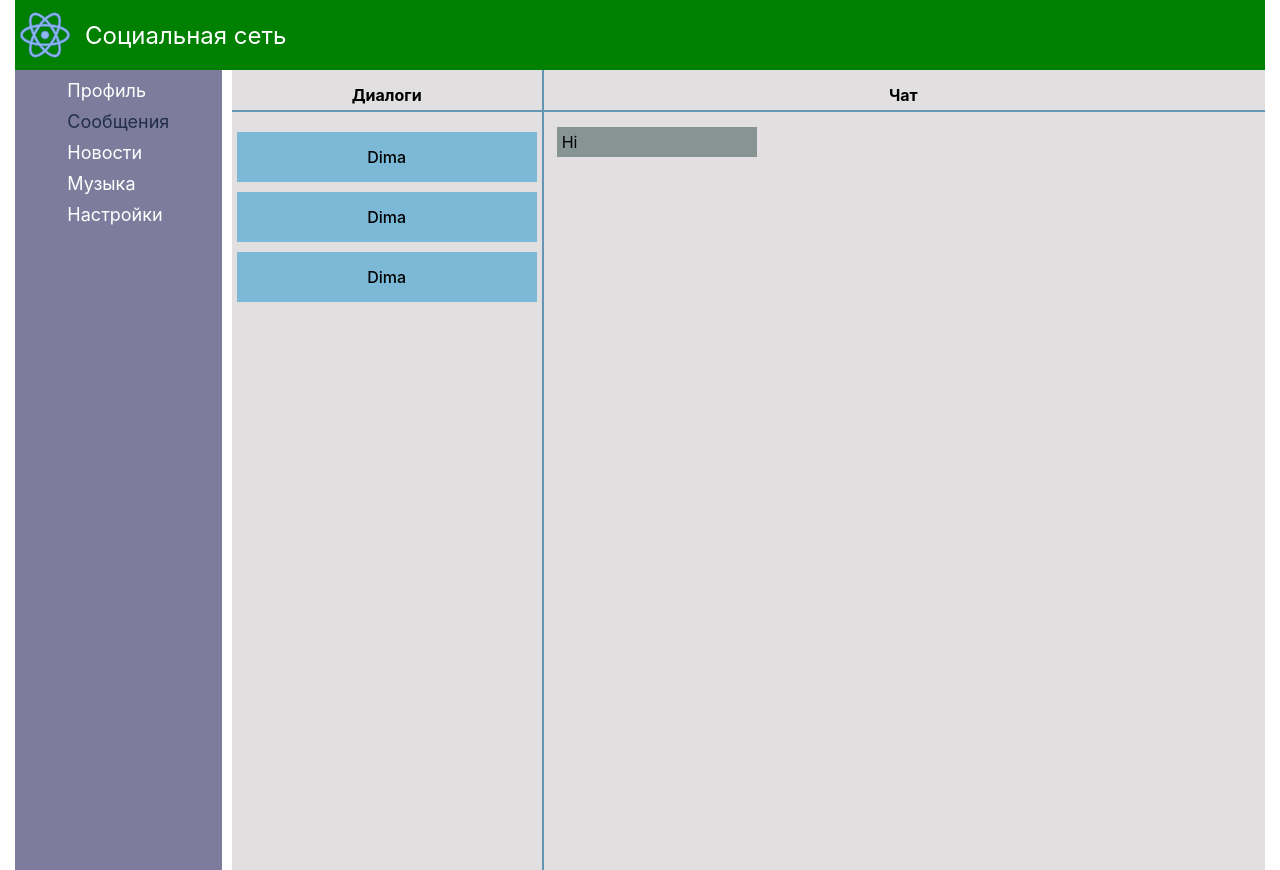
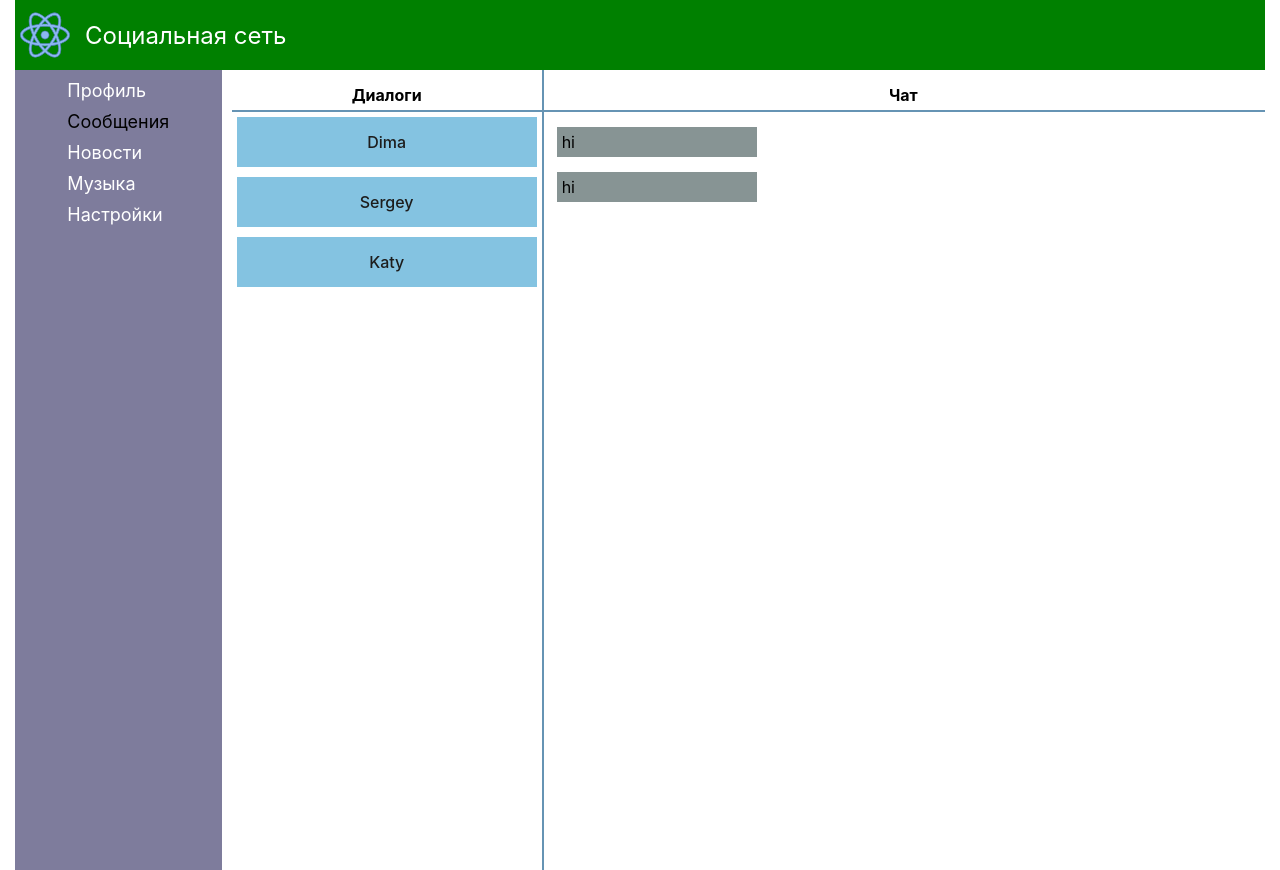
Before and after one commit to MDI74/React-project, a React (Create React App) app: page /dialogs in a window 1280 px wide. Built offline with nearby package versions, Linux system fonts and the light colour scheme.

Commit message:
add navlink for dialogs and split dialogs into components
add navlink for dialogs and split dialogs into components

```diff
--- a/src/App.js
+++ b/src/App.js
@@ -17,7 +17,7 @@ const App = (props) => {
         <Navigation />
         <main className="main">
           <Routes>
-            <Route path="dialogs" element ={<Dialogs />}/>
+            <Route path="dialogs/*" element ={<Dialogs />}/>
             <Route path="profile" element ={<Profile />}/>
             <Route path="news" element ={<News />}/>
             <Route path="music" element ={<Music />}/>
--- a/src/App.scss
+++ b/src/App.scss
@@ -1,3 +1,5 @@
+@import "base/variables";
+
 .wrapper{
   margin: 0 auto;
   max-width: 1455px;
@@ -14,5 +16,5 @@
 
 .main {
     grid-area: main;
-    background-color: rgb(225, 223, 223);
+    background-color: $first-color;
 }
--- a/src/components/Dialogs/Dialogs.jsx
+++ b/src/components/Dialogs/Dialogs.jsx
@@ -1,6 +1,26 @@
 import React from 'react';
 import './Dialogs.scss'
+import {NavLink} from "react-router-dom";
 
+const DialogItem = (props) => {
+    let path ="/dialogs/" + props.id
+    return (
+        <div className="item-dialog__content">
+            <NavLink to={path} className="item-dialog__body">
+                <p className="item-dialog__name">{props.name}</p>
+            </NavLink>
+        </div>
+    )
+}
+const Message = (props) =>{
+    return (
+        <div className="message-item__content">
+            <div className="message-item__body">
+                <p>{props.message}</p>
+            </div>
+        </div>
+    )
+}
 const Dialogs = (props) => {
     return (
         <section className="dialogs">
@@ -8,25 +28,14 @@ const Dialogs = (props) => {
                 <div className="dialogs__content">
                     <div className="dialogs__items item-dialog">
                         <h4 className="item-dialog__title title-dialog">Диалоги</h4>
-                        <div className="item-dialog__content">
-                            <div className="item-dialog__body">
-                                <p className="item-dialog__name">Dima</p>
-                            </div>
-                            <div className="item-dialog__body">
-                                <p className="item-dialog__name">Dima</p>
-                            </div>
-                            <div className="item-dialog__body">
-                                <p className="item-dialog__name">Dima</p>
-                            </div>
-                        </div>
+                        <DialogItem name="Dima" id="1"/>
+                        <DialogItem name="Sergey" id="2"/>
+                        <DialogItem name="Katy" id="3"/>
                     </div>
                     <div className="dialogs__messages message-item">
                         <h4 className="message-item__title title-dialog">Чат</h4>
-                        <div className="message-item__content">
-                            <div className="message-item__body">
-                                <p>Hi</p>
-                            </div>
-                        </div>
+                        <Message message="hi" />
+                        <Message message="hi" />
                     </div>
                 </div>
             </div>
--- a/src/components/Dialogs/Dialogs.scss
+++ b/src/components/Dialogs/Dialogs.scss
@@ -34,7 +34,7 @@
 .item-dialog{
 
   &__content{
-    padding: 20px 5px;
+    padding: 5px 5px;
 
     & > *:not(:last-child) {
       margin-bottom: 10px;
@@ -51,6 +51,7 @@
   }
 
   &__name{
+    color: rgb(29, 29, 28);
     font-weight: 500;
   }
 }
--- a/src/components/Navigation/Navigation.scss
+++ b/src/components/Navigation/Navigation.scss
@@ -27,7 +27,7 @@
       transition: all 0.2s ease-in;
 
       &.active{
-        color: rgb(32, 46, 73);
+        color: rgb(0, 0, 0);
       }
 
       &:hover{
```
